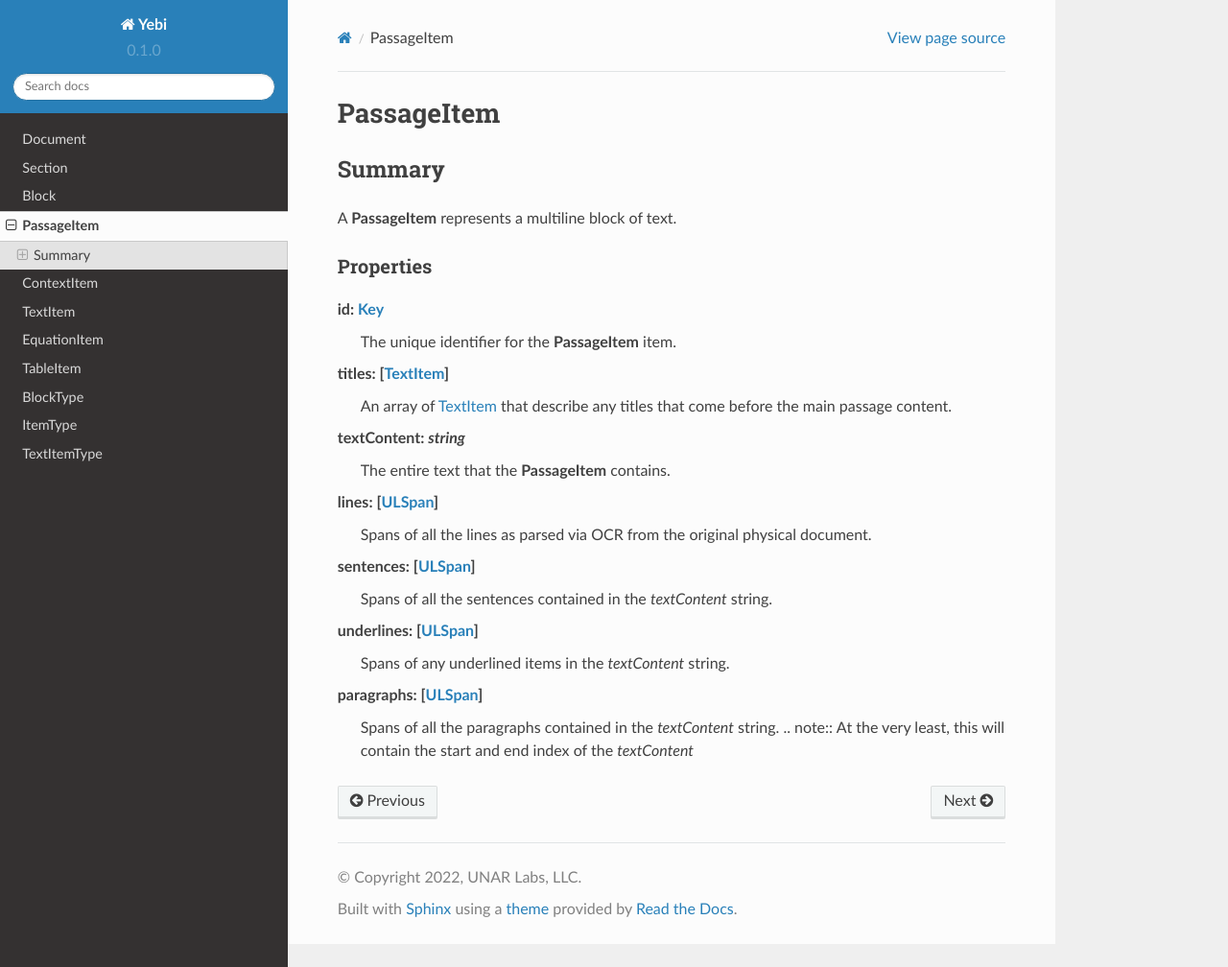
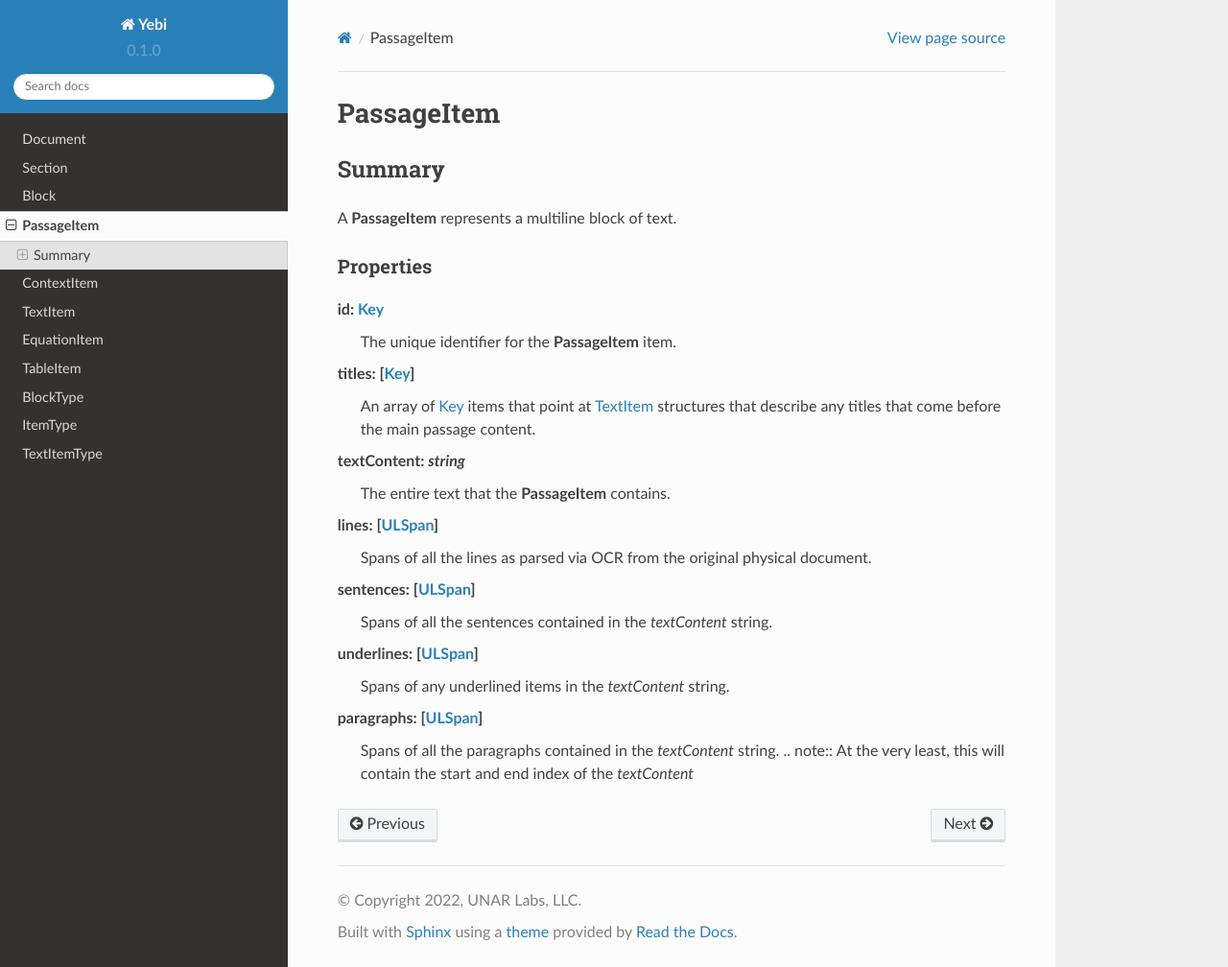
Before and after one commit to UNARDanielPratt/Yebi-Docs, a Sphinx documentation site: the page built from docs/source/passageitem.rst, in a window 1280 px wide and 1008 px high. Shown: the whole window at 96% size. Built offline with Sphinx 7.4.7 and the Read the Docs theme 2.0.0, drawn with Linux system fonts in a browser that asks for light colours; pages that are not in the unit, such as notebooks, are missing from menus.

Commit message:
fix: update passageItem
- change titles to an array of key, as this was the initial intention

```diff
--- a/docs/source/passageitem.rst
+++ b/docs/source/passageitem.rst
@@ -13,9 +13,9 @@ Properties
 **id**: :doc:`key`
   The unique identifier for the **PassageItem** item.
 
-**titles**: [:doc:`/textitem`]
-  An array of :doc:`/textitem` that describe any titles that come before
-  the main passage content.
+**titles**: [:doc:`/key`]
+  An array of :doc:`/key` items that point at :doc:`/textitem` structures
+  that describe any titles that come before the main passage content.
 
 **textContent**: *string*
   The entire text that the **PassageItem** contains.
--- a/yebi.py
+++ b/yebi.py
@@ -2,7 +2,7 @@
 Yebi - An accessible SAT practice test.
 """
 
-__version__ = "0.0.7"
+__version__ = "0.0.8"
 
 
 class InvalidKindError(Exception):
```
